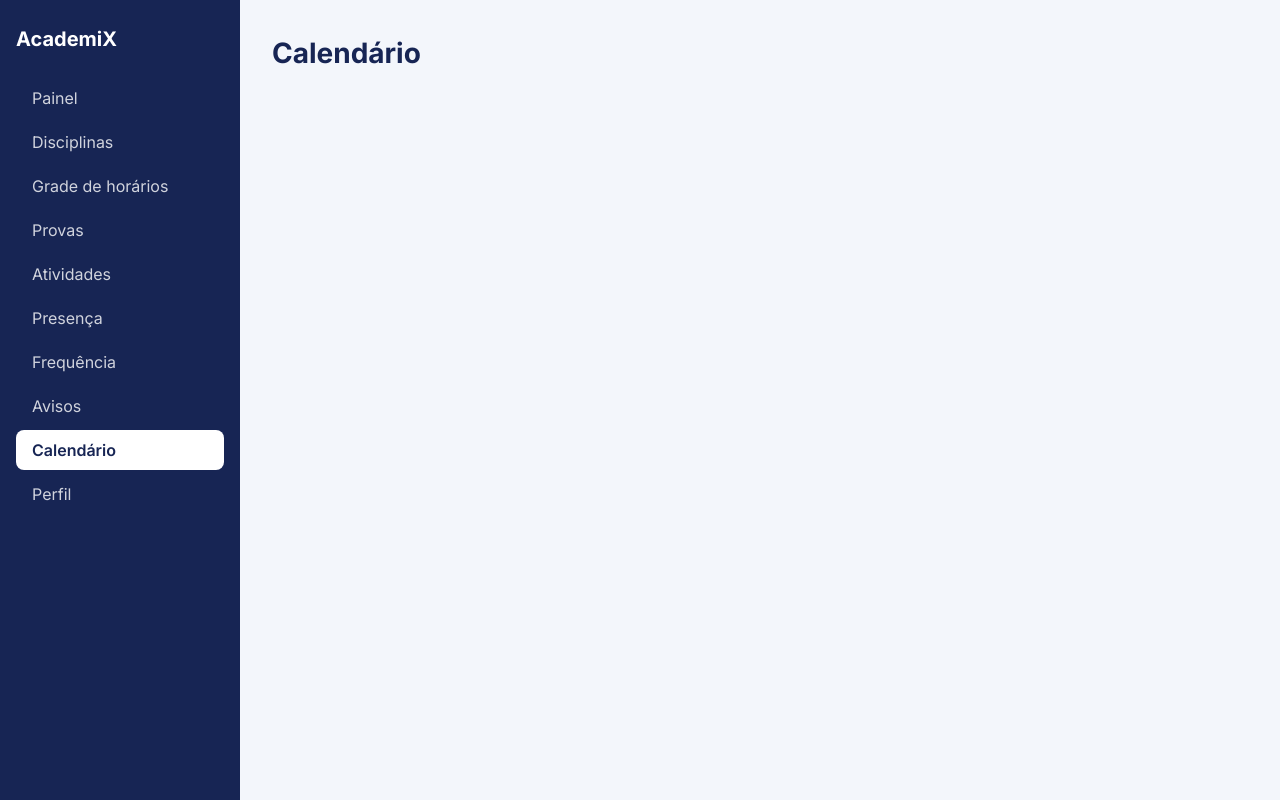
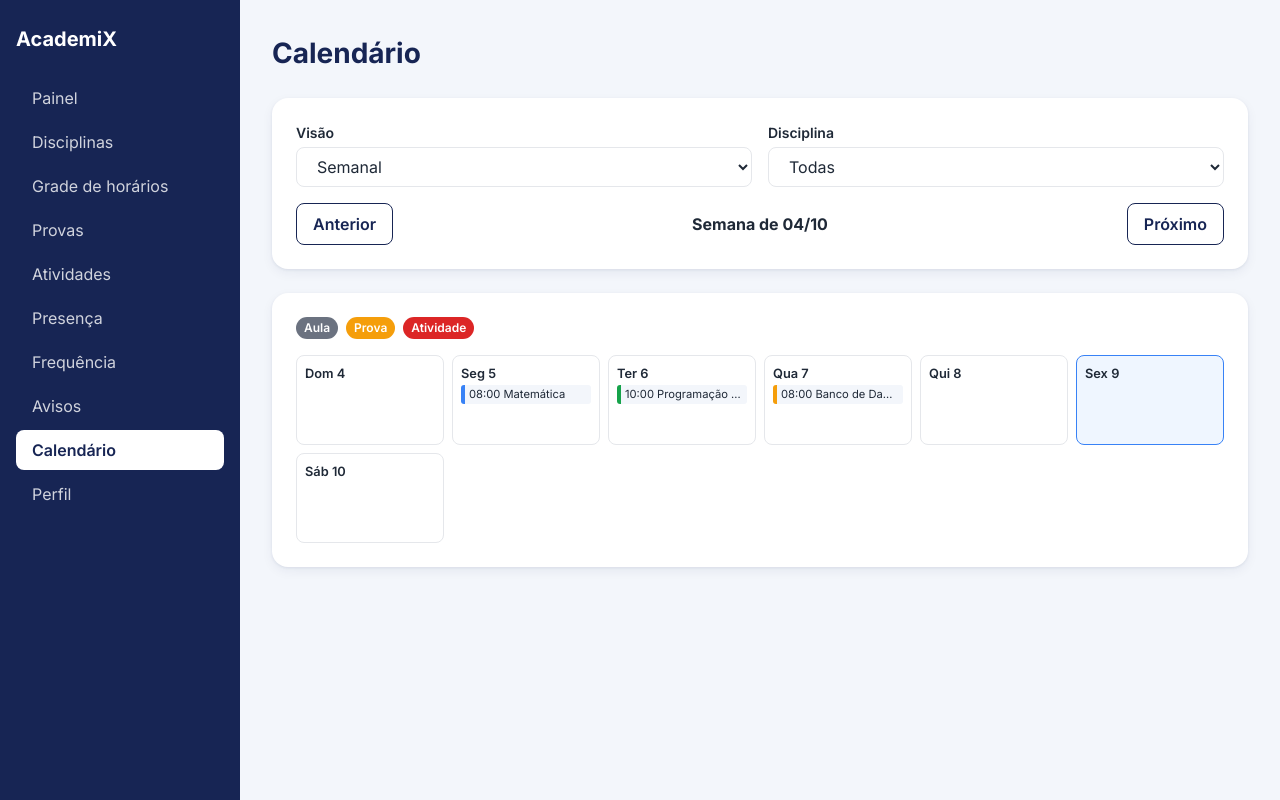
Before and after one commit to AcademyX-senai/academyx, a React (Vite) app: page /calendario in a window 1280 px wide. Built offline with nearby package versions, Linux system fonts and the light colour scheme.

Commit message:
feat: implementa calendario semanal e mensal com filtro por disciplina

```diff
--- /dev/null
+++ b/src/pages/Calendario.css
@@ -0,0 +1,80 @@
+.calendario__navegacao {
+  display: flex;
+  align-items: center;
+  justify-content: space-between;
+  margin-top: var(--space-3);
+}
+
+.calendario__legenda {
+  display: flex;
+  gap: var(--space-2);
+  margin-bottom: var(--space-3);
+}
+
+.calendario {
+  display: grid;
+  gap: var(--space-2);
+}
+
+.calendario--semana {
+  grid-template-columns: repeat(auto-fit, minmax(130px, 1fr));
+}
+
+.calendario--mes {
+  grid-template-columns: repeat(7, minmax(0, 1fr));
+}
+
+.calendario__cabecalho {
+  font-size: 0.75rem;
+  font-weight: 600;
+  text-align: center;
+  color: var(--color-text-muted);
+}
+
+.calendario__dia {
+  display: flex;
+  flex-direction: column;
+  gap: 2px;
+  min-height: 90px;
+  padding: var(--space-2);
+  border: 1px solid var(--color-border);
+  border-radius: var(--radius-md);
+  overflow: hidden;
+}
+
+.calendario__dia--hoje {
+  border-color: var(--color-secondary);
+  background: #eff6ff;
+}
+
+.calendario__numero {
+  font-size: 0.8rem;
+  font-weight: 600;
+}
+
+.calendario__evento {
+  padding: 1px 4px;
+  border-left: 4px solid var(--cor, var(--color-border));
+  border-radius: 3px;
+  background: var(--color-bg);
+  font-size: 0.7rem;
+  overflow: hidden;
+  text-overflow: ellipsis;
+  white-space: nowrap;
+}
+
+.calendario__evento--prova {
+  background: #fef3c7;
+}
+
+.calendario__evento--atividade {
+  background: #fee2e2;
+}
+
+@media (max-width: 768px) {
+  .calendario--mes .calendario__evento {
+    font-size: 0;
+    height: 6px;
+    padding: 0;
+  }
+}
--- a/src/pages/Calendario.jsx
+++ b/src/pages/Calendario.jsx
@@ -1,9 +1,131 @@
+import { useState } from 'react'
+import { useApp } from '../context/AppContext'
+import Button from '../components/ui/Button'
+import Card from '../components/ui/Card'
+import Field from '../components/ui/Field'
+import { DIAS_SEMANA, deISO, hojeISO, paraISO, somarDias } from '../utils/datas'
+import { eventosDoDia } from '../utils/calendario'
+import './Calendario.css'
+
+const MESES = [
+  'Janeiro', 'Fevereiro', 'Março', 'Abril', 'Maio', 'Junho',
+  'Julho', 'Agosto', 'Setembro', 'Outubro', 'Novembro', 'Dezembro',
+]
+
+const ROTULO_TIPO = { aula: 'Aula', prova: 'Prova', atividade: 'Atividade' }
+
 function Calendario() {
+  const dados = useApp()
+  const [visao, setVisao] = useState('semana')
+  const [referencia, setReferencia] = useState(hojeISO())
+  const [filtro, setFiltro] = useState('')
+
+  const filtroId = filtro ? Number(filtro) : null
+  const hoje = hojeISO()
+  const refData = deISO(referencia)
+
+  function dias() {
+    if (visao === 'semana') {
+      const inicio = somarDias(referencia, -refData.getDay())
+      return Array.from({ length: 7 }, (_, i) => somarDias(inicio, i))
+    }
+    const primeiro = new Date(refData.getFullYear(), refData.getMonth(), 1)
+    const total = new Date(refData.getFullYear(), refData.getMonth() + 1, 0).getDate()
+    const vazios = Array.from({ length: primeiro.getDay() }, () => null)
+    const doMes = Array.from({ length: total }, (_, i) =>
+      paraISO(new Date(refData.getFullYear(), refData.getMonth(), i + 1)),
+    )
+    return [...vazios, ...doMes]
+  }
+
+  function mover(direcao) {
+    if (visao === 'semana') {
+      setReferencia(somarDias(referencia, direcao * 7))
+    } else {
+      setReferencia(paraISO(new Date(refData.getFullYear(), refData.getMonth() + direcao, 1)))
+    }
+  }
+
+  const titulo =
+    visao === 'semana'
+      ? `Semana de ${somarDias(referencia, -refData.getDay()).split('-').reverse().slice(0, 2).join('/')}`
+      : `${MESES[refData.getMonth()]} de ${refData.getFullYear()}`
+
   return (
-    <section>
+    <div className="page">
       <h1>Calendário</h1>
-      {/* TODO: montar esta tela */}
-    </section>
+
+      <Card>
+        <div className="form-grid">
+          <Field label="Visão">
+            <select value={visao} onChange={(e) => setVisao(e.target.value)}>
+              <option value="semana">Semanal</option>
+              <option value="mes">Mensal</option>
+            </select>
+          </Field>
+          <Field label="Disciplina">
+            <select value={filtro} onChange={(e) => setFiltro(e.target.value)}>
+              <option value="">Todas</option>
+              {dados.disciplinas.map((d) => (
+                <option key={d.id} value={d.id}>
+                  {d.nome}
+                </option>
+              ))}
+            </select>
+          </Field>
+        </div>
+        <div className="calendario__navegacao">
+          <Button variant="secondary" onClick={() => mover(-1)}>
+            Anterior
+          </Button>
+          <strong>{titulo}</strong>
+          <Button variant="secondary" onClick={() => mover(1)}>
+            Próximo
+          </Button>
+        </div>
+      </Card>
+
+      <Card>
+        <div className="calendario__legenda">
+          <span className="badge">Aula</span>
+          <span className="badge badge--alerta">Prova</span>
+          <span className="badge badge--risco">Atividade</span>
+        </div>
+        <div className={`calendario calendario--${visao}`}>
+          {visao === 'mes' &&
+            DIAS_SEMANA.map((d) => (
+              <div key={d} className="calendario__cabecalho">
+                {d.slice(0, 3)}
+              </div>
+            ))}
+          {dias().map((dia, i) =>
+            dia === null ? (
+              <div key={`vazio-${i}`} />
+            ) : (
+              <div
+                key={dia}
+                className={`calendario__dia ${dia === hoje ? 'calendario__dia--hoje' : ''}`}
+              >
+                <span className="calendario__numero">
+                  {visao === 'semana' && `${DIAS_SEMANA[deISO(dia).getDay()].slice(0, 3)} `}
+                  {Number(dia.slice(8))}
+                </span>
+                {eventosDoDia(dia, dados, filtroId).map((e) => (
+                  <span
+                    key={e.id}
+                    className={`calendario__evento calendario__evento--${e.tipo}`}
+                    style={{ '--cor': e.cor }}
+                    title={`${ROTULO_TIPO[e.tipo]}: ${e.titulo}`}
+                  >
+                    {e.horario} {e.titulo}
+                  </span>
+                ))}
+              </div>
+            ),
+          )}
+        </div>
+      </Card>
+    </div>
   )
 }
 
```
